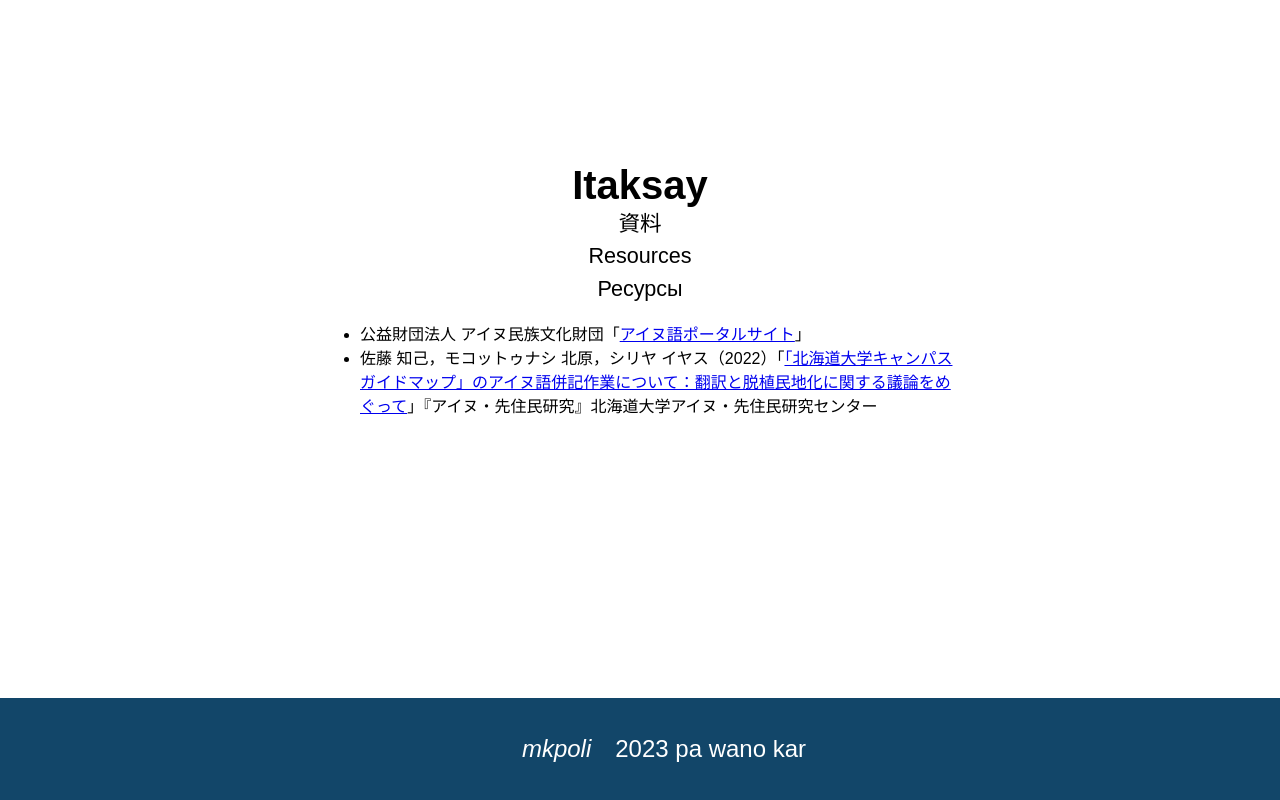
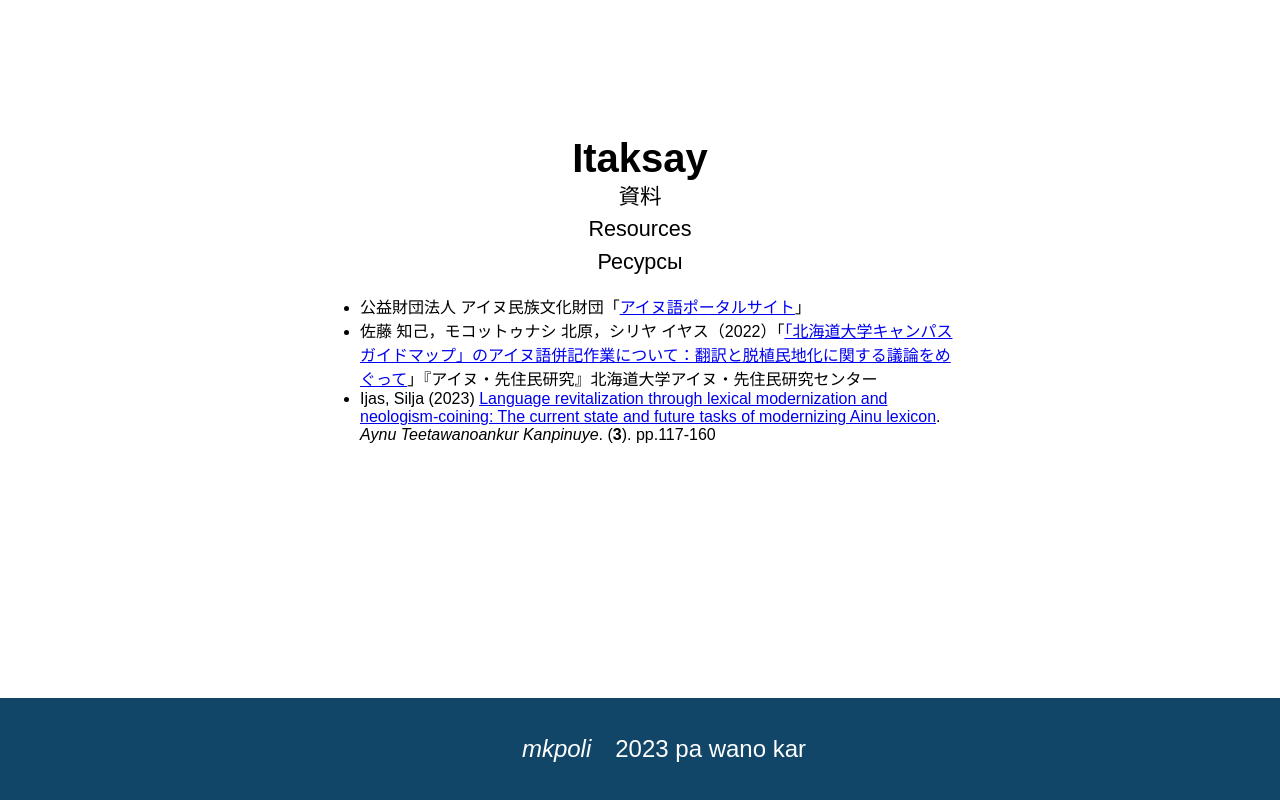
Before and after one commit to mkpoli/ainu, a SvelteKit app: page / in a window 1280 px wide. Shown: the part 3302-4102 px from the top of the page. Built offline with nearby package versions, Linux system fonts and the light colour scheme; some icons are missing.

Commit message:
Add bibliography

```diff
--- /dev/null
+++ b/src/lib/bibliography/CitationEN.svelte
@@ -0,0 +1,12 @@
+<script lang="ts">
+	export let title: string;
+	export let author: string;
+	export let year: string;
+	export let link: string;
+	export let journal: string;
+	export let volume: string | undefined;
+	export let pages: string | undefined;
+</script>
+
+{author} ({year}) <a href={link}>{title}</a>. <i>{journal}</i>. {@html volume &&
+	`(<b>${volume}</b>)`}. {@html pages && `pp.${pages}`}
--- a/src/routes/+page.svelte
+++ b/src/routes/+page.svelte
@@ -1,6 +1,7 @@
 <script lang="ts">
 	import Ayus from '$assets/Ayus.svelte';
 	import ScriptSelect from '$lib/ScriptSelect.svelte';
+	import CitationEN from '$lib/bibliography/CitationEN.svelte';
 	import { script, t } from '$lib/convert';
 	import MaterialSymbolsFitbitArrowDownwardRounded from '~icons/material-symbols/fitbit-arrow-downward-rounded';
 	import RiDiscordFill from '~icons/ri/discord-fill';
@@ -210,6 +211,17 @@
 					>「北海道大学キャンパスガイドマップ」のアイヌ語併記作業について：翻訳と脱植民地化に関する議論をめぐって</a
 				>」『アイヌ・先住民研究』北海道大学アイヌ・先住民研究センター
 			</li>
+			<li>
+				<CitationEN
+					author="Ijas, Silja"
+					year="2023"
+					title="Language revitalization through lexical modernization and neologism-coining: The current state and future tasks of modernizing Ainu lexicon"
+					link="https://doi.org/10.14943/Jais.3.117"
+					journal="Aynu Teetawanoankur Kanpinuye"
+					volume="3"
+					pages="117-160"
+				/>
+			</li>
 		</ul>
 	</section>
 </main>
```
